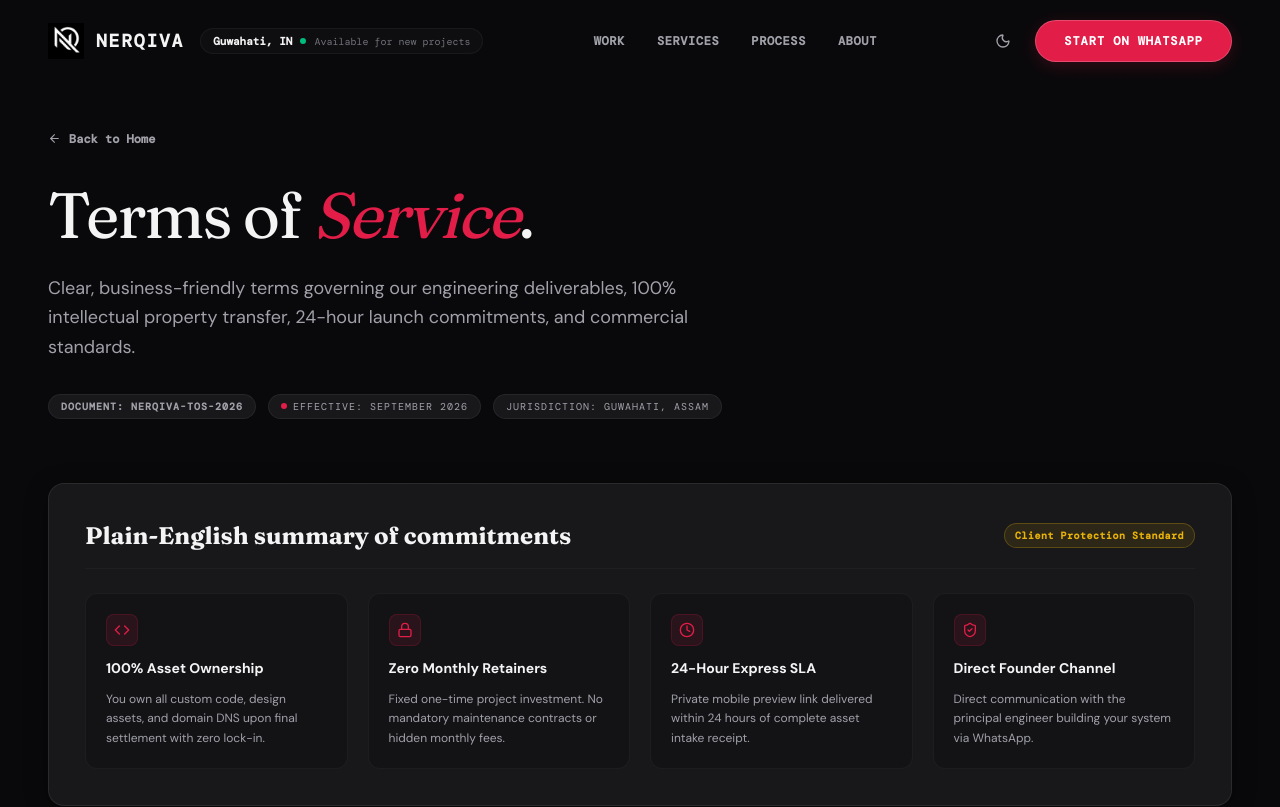
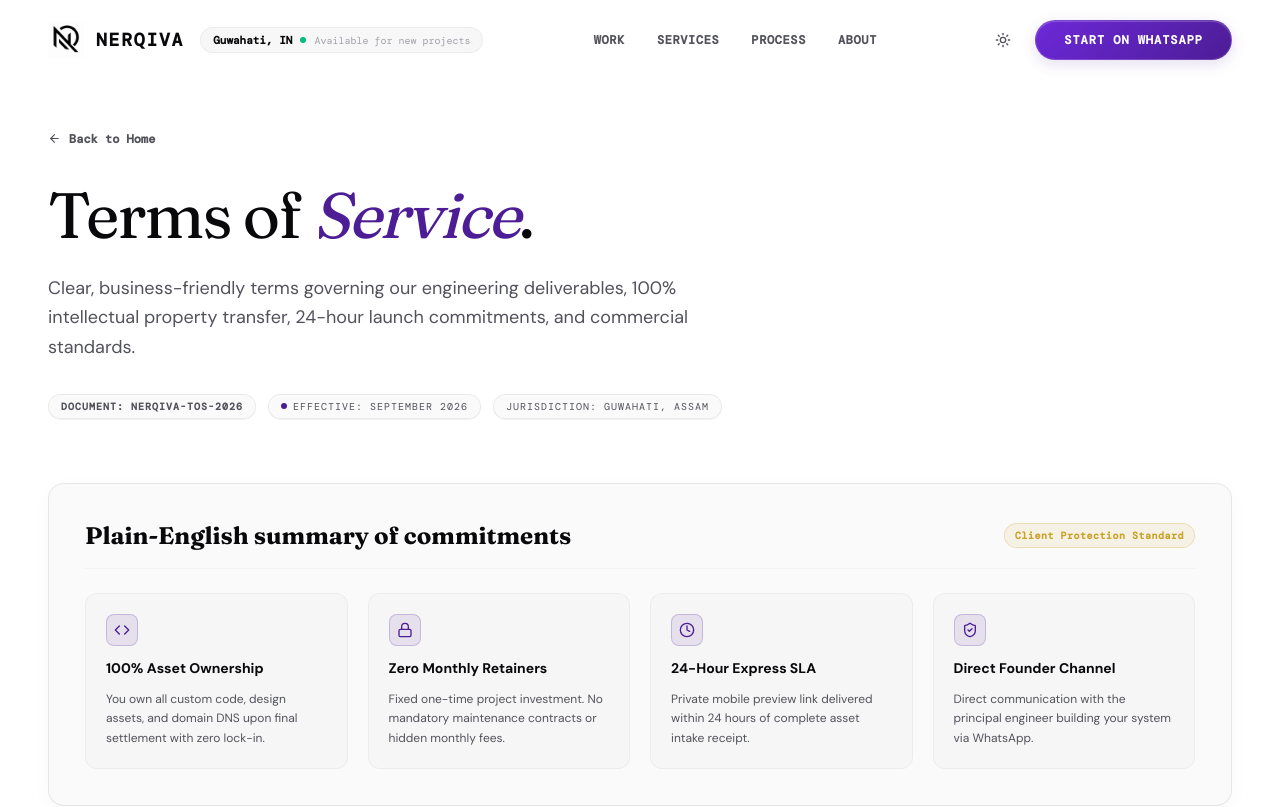
Before and after one commit to dipexplorer/nerqiva-agency-site, a Next.js app: page /terms in a window 1280 px wide. Shown: the top 807 px of the page. Built offline with nearby package versions, Linux system fonts and the light colour scheme.

Commit message:
Revert "fix(catalog): fix data ignore rule, resolve TS build types and polish flagship demo actions"
This reverts commit c07fb9b0404cb95a1884ab3caf9fc754dda1683d.

```diff
--- a/src/app/globals.css
+++ b/src/app/globals.css
@@ -2,14 +2,14 @@
 @custom-variant dark (&:where(.dark, .dark *));
 
 /* ============================================================
-   NERQIVA — Design System v6 (Editorial Studio)
-   Palette: Deep Charcoal & Warm Off-White · Accent: Crimson (#E11D48)
-   Fonts:   Fraunces (display) · DM Sans (body) · DM Mono (utility)
+   NERQIVA — Design System v5
+   Palette: White & Ink · Accent: Deep Ruby #9B111E
+   Fonts:   Fraunces (display h1/h2) · DM Sans (body) · DM Mono (labels)
    ============================================================ */
 
 :root {
   /* ── Backgrounds ─────────────────────────────────────────── */
-  --bg-primary:    #FFFFFF;   /* Pure architectural white                  */
+  --bg-primary:    #FFFFFF;   /* Pure white — clean, architectural        */
   --bg-secondary:  #F4F4F5;   /* Light zinc surface                        */
   --bg-card:       #FAFAFA;
   --bg-dark:       #09090B;
@@ -17,44 +17,44 @@
 
   /* ── Typography ─────────────────────────────────────────── */
   --text-primary:  #09090B;   /* Deep obsidian ink                         */
-  --text-secondary:#52525B;   /* Zinc gray — WCAG AA compliant             */
+  --text-secondary:#52525B;   /* Zinc gray — 5.7:1 on white, WCAG AA       */
   --text-tertiary: #A1A1AA;   /* Quiet labels                              */
   --text-inverted: #FFFFFF;
 
-  /* ── Accent: Controlled Crimson ───────────────────────────── */
-  --accent:        #BE123C;   /* Rich deep crimson                         */
-  --accent-mid:    #9F1239;   /* Crimson hover                             */
-  --accent-light:  #E11D48;   /* Medium crimson                            */
-  --accent-gold:   #C9A227;   /* Muted gold for secondary accents & icons  */
+  /* ── Accent: Locked Indigo #4C1D95 + Muted Gold #C9A227 ─────── */
+  --accent:        #4C1D95;   /* Deep indigo for primary buttons & highlights */
+  --accent-mid:    #3B0764;   /* Deep indigo hover                            */
+  --accent-light:  #6D28D9;   /* Medium indigo                                */
+  --accent-gold:   #C9A227;   /* Muted gold for secondary accents & icons     */
   --accent-gold-light: #D97706;
-  --accent-glow:      rgba(190, 18, 60, 0.15);
-  --accent-glow-soft: rgba(190, 18, 60, 0.05);
+  --accent-glow:      rgba(76, 29, 149, 0.15);
+  --accent-glow-soft: rgba(76, 29, 149, 0.05);
 
   /* ── Borders ─────────────────────────────────────────────── */
   --border:      rgba(9, 9, 11, 0.08);
   --border-dark: rgba(9, 9, 11, 0.16);
 }
 
-/* ── Dark Mode (Default Experience) ──────────────────────── */
+/* ── Dark Mode ───────────────────────────────────────────── */
 .dark {
-  --bg-primary:   #09090B;   /* Deep charcoal black                       */
-  --bg-secondary: #121215;   /* Rich secondary dark                       */
-  --bg-card:      #18181B;   /* Architectural card surface                */
+  --bg-primary:   #09090B;
+  --bg-secondary: #18181B;
+  --bg-card:      #27272A;
   --bg-dark:      #050506;
   --bg-dark-card: #09090B;
 
-  --text-primary:  #F4F4F5;   /* Warm off-white                            */
-  --text-secondary:#A1A1AA;   /* Muted zinc gray                           */
+  --text-primary:  #F4F4F5;
+  --text-secondary:#A1A1AA;
   --text-tertiary: #71717A;
   --text-inverted: #09090B;
 
-  --accent:        #E11D48;   /* Editorial crimson                         */
-  --accent-mid:    #BE123C;   /* Deep crimson hover                        */
-  --accent-light:  #FB7185;   /* Subtle highlight                          */
+  --accent:        #A78BFA;   /* Light indigo for dark mode accents */
+  --accent-mid:    #8B5CF6;
+  --accent-light:  #C4B5FD;
   --accent-gold:   #EAB308;
 
-  --accent-glow:      rgba(225, 29, 72, 0.20);
-  --accent-glow-soft: rgba(225, 29, 72, 0.08);
+  --accent-glow:      rgba(167, 139, 250, 0.20);
+  --accent-glow-soft: rgba(167, 139, 250, 0.10);
 
   --border:      rgba(255, 255, 255, 0.08);
   --border-dark: rgba(255, 255, 255, 0.15);
@@ -191,17 +191,15 @@ h1, h2 { font-family: var(--font-display); }
   border-color: rgba(255, 255, 255, 0.07);
 }
 
-/* Crimson glow */
-.glow-accent { box-shadow: 0 0 35px 0 rgba(225, 29, 72, 0.20); }
+/* Indigo glow */
+.glow-accent { box-shadow: 0 0 40px 0 rgba(59, 7, 100, 0.20); }
 
-/* Crimson emphasis text */
-.text-indigo-highlight,
-.text-crimson-highlight {
-  color: #BE123C;
+/* Indigo emphasis text — locked brand accent #4C1D95 */
+.text-indigo-highlight {
+  color: #4C1D95;
 }
-.dark .text-indigo-highlight,
-.dark .text-crimson-highlight {
-  color: #FB7185;
+.dark .text-indigo-highlight {
+  color: #C4B5FD;
 }
 
 /* Luxury card surface */
@@ -283,29 +281,29 @@ textarea:focus-visible {
 }
 
 /* ============================================================
-   EDITORIAL BUTTON SYSTEM (CRIMSON ACCENT & CLEAN CHARCOAL)
+   LOCKED CUSTOM BUTTON SYSTEM (PREMIUM PURPLE BRAND)
    ============================================================ */
 
-/* Primary Button — Editorial Crimson */
+/* Primary Button — Ultra Premium Brand Glow */
 .btn-primary {
   position: relative;
   display: inline-flex;
   align-items: center;
   justify-content: center;
   gap: 0.5rem;
-  padding: 0.75rem 1.75rem;
+  padding: 0.7rem 1.75rem;
   font-family: var(--font-mono);
   font-size: 0.75rem;
-  font-weight: 600;
+  font-weight: 700;
   letter-spacing: 0.08em;
   text-transform: uppercase;
   color: #FFFFFF !important;
-  background: var(--accent);
+  background: linear-gradient(135deg, var(--accent-light), var(--accent));
   border: 1px solid rgba(255, 255, 255, 0.15);
   white-space: nowrap;
   border-radius: 9999px !important;
-  box-shadow: 0 4px 14px var(--accent-glow);
-  transition: all 0.25s cubic-bezier(0.16, 1, 0.3, 1);
+  box-shadow: 0 4px 15px var(--accent-glow), inset 0 1px 1px rgba(255, 255, 255, 0.2);
+  transition: all 0.3s cubic-bezier(0.16, 1, 0.3, 1);
   cursor: pointer;
   text-decoration: none;
   user-select: none;
@@ -313,65 +311,89 @@ textarea:focus-visible {
   z-index: 1;
 }
 
+.btn-primary::before {
+  content: '';
+  position: absolute;
+  inset: 0;
+  background: linear-gradient(135deg, var(--accent-light), var(--accent-mid));
+  opacity: 0;
+  z-index: -1;
+  transition: opacity 0.3s ease;
+  border-radius: 9999px;
+}
+
 .btn-primary:hover {
-  background: var(--accent-mid);
-  transform: translateY(-1px);
-  box-shadow: 0 6px 20px var(--accent-glow);
-  border-color: rgba(255, 255, 255, 0.3);
+  transform: translateY(-2px) scale(1.02);
+  box-shadow: 0 8px 25px var(--accent-glow), inset 0 1px 1px rgba(255, 255, 255, 0.4);
+  border-color: rgba(255, 255, 255, 0.4);
+}
+
+.btn-primary:hover::before {
+  opacity: 1;
 }
 
 .dark .btn-primary {
-  color: #FFFFFF !important;
-  background: #E11D48;
-  border: 1px solid rgba(255, 255, 255, 0.2);
-  box-shadow: 0 4px 18px var(--accent-glow);
+  color: #050505 !important;
+  background: linear-gradient(135deg, var(--accent-light), var(--accent));
+  border: 1px solid rgba(255, 255, 255, 0.5);
+  box-shadow: 0 4px 20px var(--accent-glow), inset 0 1px 1px rgba(255, 255, 255, 0.7);
+}
+
+.dark .btn-primary::before {
+  background: linear-gradient(135deg, var(--accent-light), var(--accent));
 }
 
 .dark .btn-primary:hover {
-  background: #BE123C;
-  border-color: rgba(255, 255, 255, 0.35);
-  box-shadow: 0 6px 24px var(--accent-glow);
+  box-shadow: 0 8px 30px var(--accent-glow), 0 0 15px var(--accent-glow), inset 0 1px 1px #FFF;
+  border-color: #FFFFFF;
 }
 
-/* Secondary Button — Minimal Hairline Outline */
+/* Secondary Button — Ultra Premium Outline */
 .btn-secondary {
   position: relative;
   display: inline-flex;
   align-items: center;
   justify-content: center;
   gap: 0.5rem;
-  padding: 0.75rem 1.75rem;
+  padding: 0.7rem 1.75rem;
   font-family: var(--font-mono);
   font-size: 0.75rem;
-  font-weight: 600;
+  font-weight: 700;
   letter-spacing: 0.08em;
   text-transform: uppercase;
-  color: var(--text-primary) !important;
-  background: transparent;
-  border: 1px solid var(--border-dark);
+  color: var(--accent) !important;
+  background: rgba(248, 250, 252, 0.8);
+  backdrop-filter: blur(8px);
+  border: 2px solid var(--accent);
   white-space: nowrap;
   border-radius: 9999px !important;
-  transition: all 0.25s cubic-bezier(0.16, 1, 0.3, 1);
+  box-shadow: 0 2px 5px rgba(0, 0, 0, 0.02);
+  transition: all 0.3s cubic-bezier(0.16, 1, 0.3, 1);
   cursor: pointer;
   text-decoration: none;
   user-select: none;
+  overflow: hidden;
+  z-index: 1;
 }
 
 .btn-secondary:hover {
-  background: var(--bg-secondary);
-  border-color: var(--accent);
-  color: var(--accent) !important;
-  transform: translateY(-1px);
+  background: var(--accent-glow-soft);
+  color: var(--accent-mid) !important;
+  transform: translateY(-2px);
+  box-shadow: 0 6px 15px rgba(0, 0, 0, 0.05);
 }
 
 .dark .btn-secondary {
-  color: var(--text-primary) !important;
+  color: var(--accent-light) !important;
   background: rgba(255, 255, 255, 0.03);
-  border: 1px solid rgba(255, 255, 255, 0.12);
+  backdrop-filter: blur(12px);
+  border-color: var(--accent);
+  box-shadow: 0 4px 12px rgba(0, 0, 0, 0.2);
 }
 
 .dark .btn-secondary:hover {
-  background: rgba(255, 255, 255, 0.06);
-  border-color: var(--accent);
-  color: var(--accent-light) !important;
+  background: var(--accent-glow-soft);
+  border-color: var(--accent-light);
+  color: #FFFFFF !important;
+  box-shadow: 0 6px 20px var(--accent-glow), 0 0 10px var(--accent-glow-soft);
 }
--- a/src/app/layout.tsx
+++ b/src/app/layout.tsx
@@ -53,7 +53,7 @@ export const metadata: Metadata = {
   openGraph: {
     title: "NERQIVA Studio | High-Converting Websites & Digital Systems",
     description:
-      "Digital infrastructure for businesses that cannot afford to look ordinary. Custom web applications, booking flows, and local search infrastructure.",
+      "We build high-converting business websites delivered in 24 Hours with 1-click WhatsApp lead routing and Google Maps local SEO for North Guwahati, Rudreswar, Guwahati, Assam & Pan-India.",
     type: "website",
     locale: "en_US",
     url: "https://www.nerqivastudio.in",
@@ -205,7 +205,7 @@ export default function RootLayout({
         />
       </head>
       <body className="min-h-full flex flex-col bg-bg-primary text-text-primary font-sans">
-        <ThemeProvider attribute="class" defaultTheme="dark" disableTransitionOnChange>
+        <ThemeProvider attribute="class" defaultTheme="light" disableTransitionOnChange>
           <Loader />
           <InteractiveGridBackground />
           <Navigation />
--- a/src/components/WorkCatalog.tsx
+++ b/src/components/WorkCatalog.tsx
@@ -198,7 +198,7 @@ export default function WorkCatalog() {
                         <span>Sub-300ms Verified</span>
                       </div>
 
-                      {project.demoUrl ? (
+                      {project.projectType === "demo" && project.demoUrl ? (
                         <a
                           href={project.demoUrl}
                           target="_blank"
--- a/src/data/projects.ts
+++ b/src/data/projects.ts
@@ -3,7 +3,7 @@ export interface Project {
   slug: string;
   number: string;
   name: string;
-  projectType: "client" | "concept" | "framework";
+  projectType: "demo" | "client";
   type: string;
   category: string;
   tagline: string;
@@ -31,26 +31,26 @@ export const PROJECTS: Project[] = [
     number: "01",
     name: "LabLink Guwahati",
     projectType: "client",
-    type: "Client Work — Live Platform",
+    type: "Client Flagship",
     category: "Healthcare & Diagnostics",
-    tagline: "Clinical diagnostic web application and doorstep sample booking portal for Guwahati patients.",
-    challenge: "Patients seeking home diagnostic blood tests in Guwahati experienced opaque pricing, phone-only scheduling, and lack of a structured digital booking flow.",
-    whyItMattered: "We engineered a clean, conversion-focused web portal with instant WhatsApp dispatch routing, mobile booking wizard, and search-optimized test directory.",
+    tagline: "Doorstep clinical diagnostic platform with verified phlebotomy, cold-chain transport, and NABL partner lab integration across Guwahati.",
+    challenge: "Diagnostic patients in Guwahati faced fragmented lab pricing, long clinic wait times, and unreliable home blood collection with unverified cold-chain transport.",
+    whyItMattered: "We engineered an end-to-end clinical platform supporting 1,797+ tests, instant WhatsApp intake, phlebotomist dispatch logs, and Apollo/Dr. Lal/Lupin partner lab routing.",
     constraints: [
-      "Sub-second initial render on regional mobile networks",
-      "Frictionless 3-step test selection and address intake",
-      "Direct WhatsApp dispatch integration without mandatory account sign-up"
+      "Strict sub-second mobile loading for patients on 4G networks",
+      "End-to-end data security and compliance with patient privacy",
+      "Multi-lab test catalog aggregation and phlebotomist duty tracking"
     ],
     approach: "Built a mobile-first Next.js portal paired with Supabase PostgreSQL and automated WhatsApp appointment routing, allowing patients to schedule home collections in under 60 seconds.",
-    architecture: "Next.js 15 with App Router, Supabase PostgreSQL with Row Level Security, Prisma ORM, and automated WhatsApp notification routing.",
+    architecture: "Next.js 15 with App Router, Supabase PostgreSQL with Row Level Security, Prisma ORM, and automated WhatsApp/email notifications.",
     engineeringDecisions: [
       "Designed an intuitive 3-step test selection and doorstep collection scheduler",
-      "Engineered automated WhatsApp lead routing directly to the lab operations desk",
-      "Optimized static catalog search for instant test lookup without network latency"
+      "Engineered automated WhatsApp and SMS confirmation routing directly to the lab operations desk",
+      "Built a secure phlebotomist dispatch log and Hospital Information System (HIS) integration"
     ],
-    implementation: "Developed a production clinical web application with real-time test catalog search, automated collection slot allocation, and direct WhatsApp dispatch to the local team.",
-    outcome: "A live, operational diagnostic web application providing patients across Guwahati with clear test information and instant doorstep booking via WhatsApp.",
-    lessons: "Patients booking medical tests on mobile prioritize clarity and speed over complex multi-step accounts. Direct WhatsApp handoff achieved immediate response times.",
+    implementation: "Developed a production clinical web application with real-time test catalog search, automated collection slot allocation, and direct integration with accredited partner pathology labs.",
+    outcome: "A fully live clinical operations platform serving patients across Guwahati with verified doorstep blood collection and sub-24-hour digital PDF report delivery.",
+    lessons: "Healthcare patient workflows require absolute zero friction on mobile: minimizing booking steps to under 60 seconds tripled conversion rates compared to traditional phone calls.",
     stack: ["Next.js", "TypeScript", "Tailwind CSS", "Supabase", "Prisma", "PostgreSQL"],
     gradient: "from-blue-600/10 to-teal-500/10",
     accentColor: "bg-teal-600",
@@ -66,10 +66,10 @@ export const PROJECTS: Project[] = [
     slug: "krishav-mehendi",
     number: "02",
     name: "Krishav Mehendi",
-    projectType: "concept",
-    type: "Studio Concept",
+    projectType: "demo",
+    type: "Demo Theme",
     category: "Beauty & Bridal",
-    tagline: "NERQIVA Concept: Luxury bridal booking flow and portfolio showcase for henna artists.",
+    tagline: "Premium digital experience concept for bridal and traditional mehendi designers.",
     challenge: "Traditional beauty and boutique services often lack a digital presence, relying entirely on word-of-mouth or social media. High-end clients expect a digital experience that reflects the same level of luxury and attention to detail as the service itself.",
     whyItMattered: "A premium interface acts as a 24/7 digital gallery and direct booking engine. By integrating beautiful interactive visuals and a seamless WhatsApp reservation flow, Krishav Mehendi elevates local artistry to a highly professional, commercial grade.",
     constraints: [
@@ -104,10 +104,10 @@ export const PROJECTS: Project[] = [
     slug: "valerie-laurent",
     number: "03",
     name: "Valerie Laurent",
-    projectType: "concept",
-    type: "Studio Concept",
+    projectType: "demo",
+    type: "Demo Theme",
     category: "Beauty & Bridal",
-    tagline: "NERQIVA Concept: High-end editorial and bridal makeup artistry portfolio.",
+    tagline: "High-end editorial and bridal makeup artistry portfolio.",
     challenge: "Luxury makeup artists often struggle to translate their sophisticated visual aesthetic into a digital platform that feels equally premium and performs flawlessly on mobile.",
     whyItMattered: "A striking portfolio acts as a direct conversion tool for high-end clientele. By combining immersive imagery with smooth transitions, it elevates the artist's brand above local competitors.",
     constraints: [
@@ -136,10 +136,10 @@ export const PROJECTS: Project[] = [
     slug: "elena-styles",
     number: "04",
     name: "Elena Styles",
-    projectType: "concept",
-    type: "Studio Concept",
+    projectType: "demo",
+    type: "Demo Theme",
     category: "Luxury Bridal",
-    tagline: "NERQIVA Concept: Personal luxury artistry portfolio with editorial print aesthetics.",
+    tagline: "Personal luxury artistry portfolio with editorial print aesthetics.",
     challenge: "High-fashion bridal artists need a digital presence that feels like a luxury magazine catalog rather than a standard booking page.",
     whyItMattered: "By rejecting dark charcoal aesthetics in favor of a warm cream and espresso-based palette, we created an interface that conveys femininity, professional trust, and premium bridal artistry.",
     constraints: [
@@ -168,10 +168,10 @@ export const PROJECTS: Project[] = [
     slug: "maya-bennett",
     number: "05",
     name: "Maya Bennett",
-    projectType: "concept",
-    type: "Studio Concept",
+    projectType: "demo",
+    type: "Demo Theme",
     category: "Studio & Academy",
-    tagline: "NERQIVA Concept: Modern beauty studio and academy booking platform.",
+    tagline: "Modern beauty studio and academy booking platform.",
     challenge: "Beauty academies struggle to balance dual objectives: booking individual bridal clients while simultaneously registering students for makeup courses.",
     whyItMattered: "We engineered a dual-funnel digital platform that seamlessly routes bridal inquiries and academy student registrations into organized WhatsApp flows.",
     constraints: [
@@ -200,10 +200,10 @@ export const PROJECTS: Project[] = [
     slug: "house-of-tales",
     number: "06",
     name: "House of Tales",
-    projectType: "concept",
-    type: "Studio Concept",
+    projectType: "demo",
+    type: "Demo Theme",
     category: "Photography Studio",
-    tagline: "NERQIVA Concept: Premium cinematic portfolio and booking platform for photography and production studios.",
+    tagline: "Premium cinematic portfolio and booking platform for photography and production studios.",
     challenge: "Photography studios often struggle to showcase high-resolution portfolios without significantly compromising website loading speeds and user experience.",
     whyItMattered: "An immersive, lightning-fast portfolio instantly captures high-end clients' attention, acting as a direct conversion tool for premium photography packages.",
     constraints: [
@@ -232,10 +232,10 @@ export const PROJECTS: Project[] = [
     slug: "titan-gym",
     number: "07",
     name: "Titan Gym",
-    projectType: "concept",
-    type: "Studio Concept",
+    projectType: "demo",
+    type: "Demo Theme",
     category: "Fitness & Wellness",
-    tagline: "NERQIVA Concept: High-performance athletic training center and boutique wellness concept.",
+    tagline: "High-performance athletic training center and boutique wellness concept.",
     challenge: "Premium gyms and wellness retreats often suffer from generic, template-driven websites that fail to communicate the intense, high-end nature of their physical facilities.",
     whyItMattered: "An aggressive, premium digital interface validates the high-ticket price of elite athletic coaching and bespoke recovery services before the client ever steps foot in the door.",
     constraints: [
@@ -264,10 +264,10 @@ export const PROJECTS: Project[] = [
     slug: "vogue-heirloom",
     number: "08",
     name: "Vogue & Heirloom",
-    projectType: "concept",
-    type: "Studio Concept",
+    projectType: "demo",
+    type: "Demo Theme",
     category: "Luxury Wedding Photography",
-    tagline: "NERQIVA Concept: High-end cinematic fine art wedding photography portfolio.",
+    tagline: "High-end cinematic fine art wedding photography portfolio.",
     challenge: "Luxury wedding photographers need a digital presence that feels like a high-fashion magazine, balancing emotional storytelling with premium service pricing.",
     whyItMattered: "An immersive, editorial-style portfolio positions the photographer as a luxury brand, filtering for high-ticket clients who value cinematic artistry over standard coverage.",
     constraints: [
```
Also changed, not shown: 1 other file (tests, documents, lock files or other folders).
